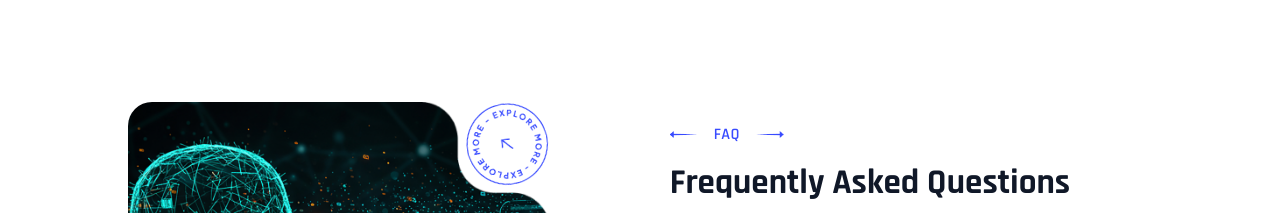
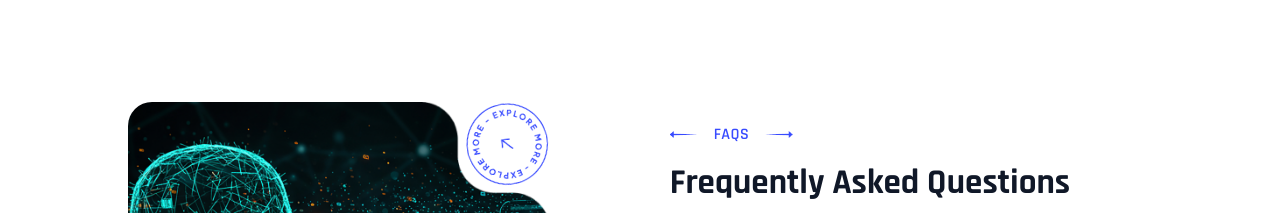
Before and after one commit to abdullahmug2332/adds_allsparktechnologies, a Next.js app: page / in a window 1280 px wide. Shown: the part 6700-6913 px from the top of the page. Built offline with nearby package versions, Linux system fonts and the light colour scheme.

Commit message:
faq to faqs

```diff
--- a/components/FaqSection.tsx
+++ b/components/FaqSection.tsx
@@ -21,7 +21,7 @@ export default function FaqSection() {
     "img3": "faq3.png",
 
     "subtitle": "Frequently Asked Questions",
-    "title": "FAQ",
+    "title": "FAQs",
     "faqs": [
       {
         "question": "What services does your software house offer?",
```
